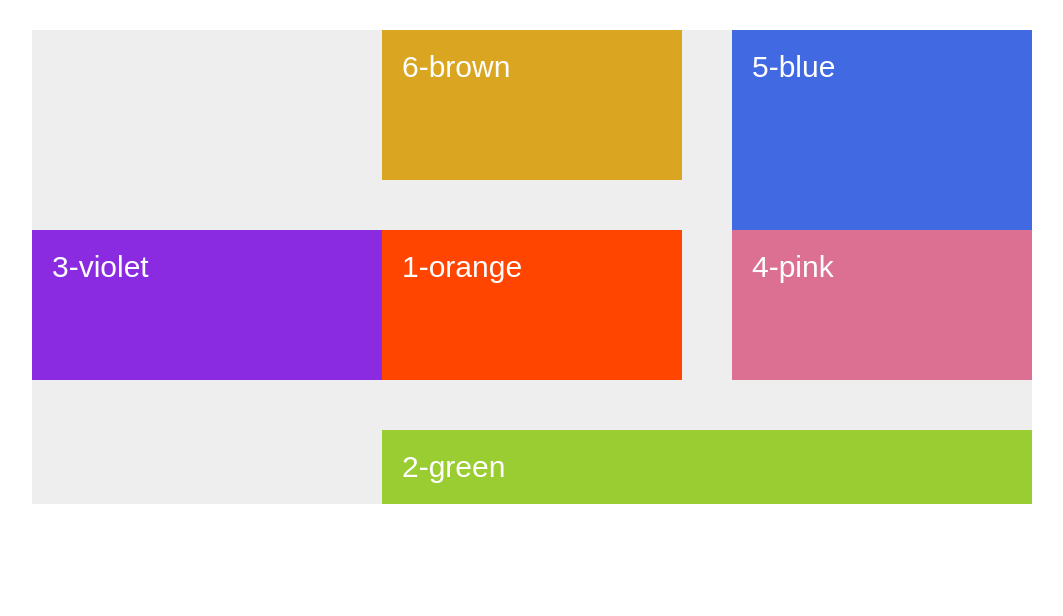
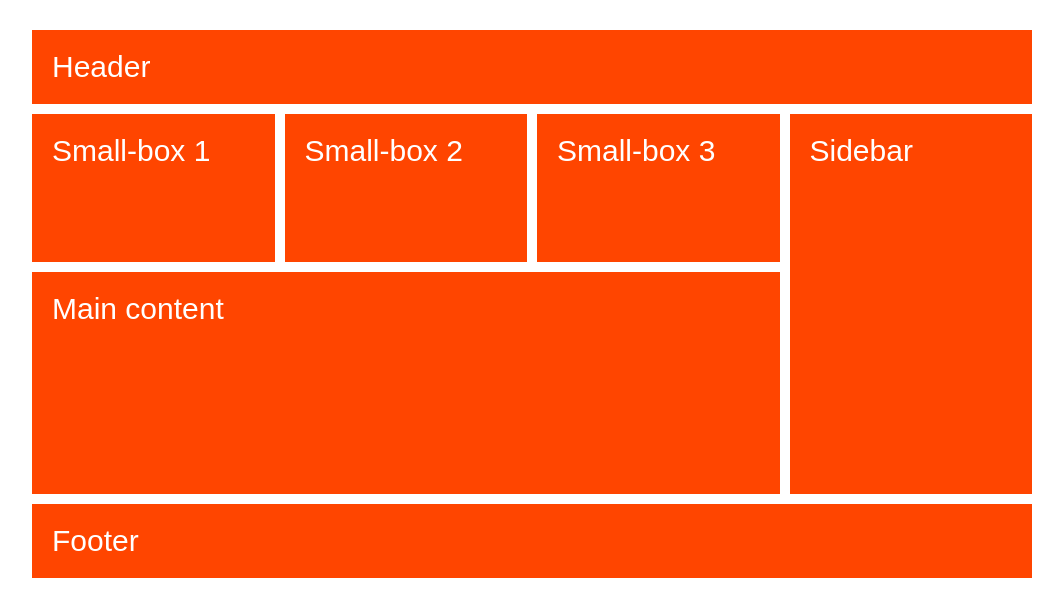
Before and after one commit to markovich692/CSS-GRID-BASICS-and-PRACTICE, a website: page index.html in a window 1280 px wide. Shown: the whole page, without its empty margins (108-1171 px from the left). Drawn offline with Linux system fonts and the light colour scheme.

Commit message:
adjusts properties on the grid-items

```diff
--- a/index.html
+++ b/index.html
@@ -9,12 +9,27 @@
   </head>
   <body>
     <div class="container">
-      <div class="item item--1">1-orange</div>
-      <div class="item item--2">2-green</div>
-      <div class="item item--3">3-violet</div>
-      <div class="item item--4">4-pink</div>
-      <div class="item item--5">5-blue</div>
-      <div class="item item--6">6-brown</div>
+      <header class="item item__header">Header</header>
+
+      <div class="item item--small-box-1">Small-box 1</div>
+      <div class="item item--small-box-2">Small-box 2</div>
+      <div class="item item--small-box-3">Small-box 3</div>
+
+      <nav class="item item__sidebar">Sidebar</nav>
+
+      <main class="item item__main-content">Main content</main>
+
+      <footer class="item item__footer">Footer</footer>
     </div>
   </body>
 </html>
+
+<!--
+<div class="container">
+  <div class="item item--1">1-orange</div>
+  <div class="item item--2">2-green</div>
+  <div class="item item--3">3-violet</div>
+  <div class="item item--4">4-pink</div>
+  <div class="item item--5">5-blue</div>
+  <div class="item item--6">6-brown</div>
+</div> -->
--- a/main.scss
+++ b/main.scss
@@ -87,3 +87,58 @@ body {
   }
 }
 */
+
+.container {
+  width: 1000px;
+  margin: 30px auto;
+
+  display: grid;
+  grid-template-rows: 1fr 2fr 3fr 1fr;
+  grid-template-columns: 1fr 1fr 1fr 1fr;
+  grid-gap: 10px;
+}
+
+.item {
+  padding: 20px;
+  font-size: 30px;
+  font-family: sans-serif;
+  color: white;
+  display: grid;
+
+  &__header {
+    background-color: orangered;
+    grid-column: 1/2;
+    grid-column: 1/-1;
+  }
+
+  &--small-box-1 {
+    background-color: orangered;
+    grid-row: 2/3;
+    grid-column: 1/2;
+  }
+
+  &--small-box-2 {
+    background-color: orangered;
+    grid-row: 2/3;
+  }
+
+  &--small-box-3 {
+    background-color: orangered;
+    grid-row: 2/3;
+  }
+
+  &__sidebar {
+    background-color: orangered;
+    grid-row: 2/4;
+  }
+
+  &__main-content {
+    background-color: orangered;
+    grid-column: 1/4;
+  }
+
+  &__footer {
+    background-color: orangered;
+    grid-column: 1/-1;
+  }
+}
```
Also changed, not shown: dist/main.css, 1 other file.
